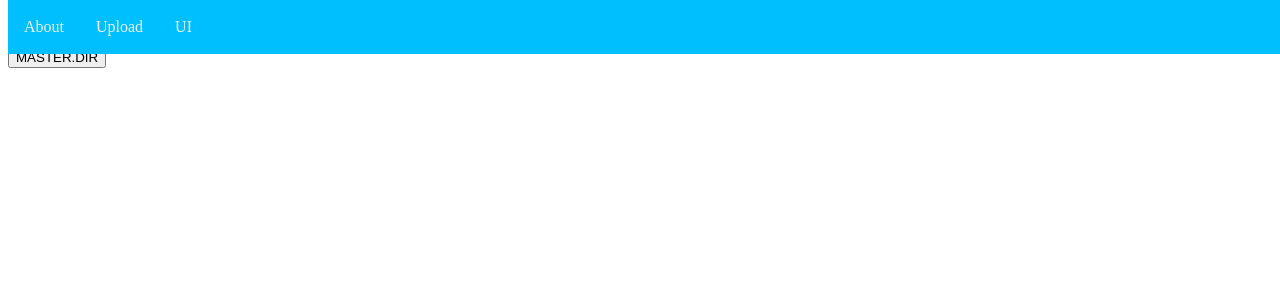
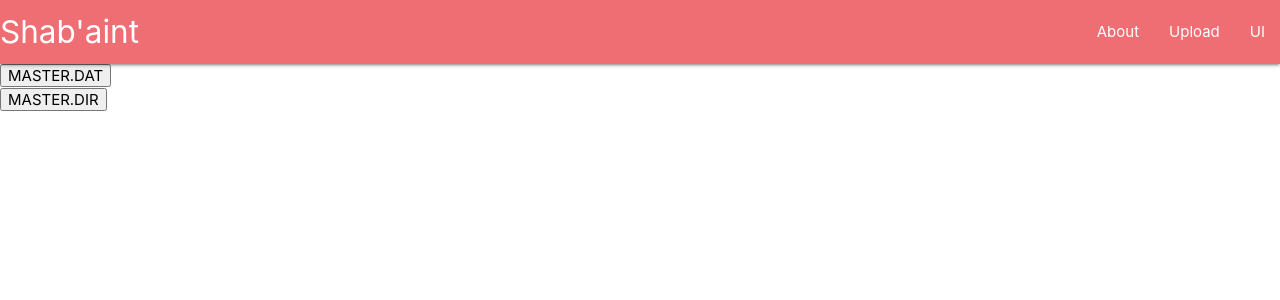
Before and after one commit to ShrekBoards/shrekboards.github.io, a Vue app: page /#/download in a window 1280 px wide. Shown: the top 300 px of the page. Built offline with nearby package versions, Linux system fonts and the light colour scheme.

Commit message:
Add materialize, unfinished

```diff
--- a/public/index.html
+++ b/public/index.html
@@ -5,6 +5,8 @@
     <meta http-equiv="X-UA-Compatible" content="IE=edge">
     <meta name="viewport" content="width=device-width,initial-scale=1.0">
     <link rel="icon" href="<%= BASE_URL %>favicon.ico">
+    <!--Let browser know website is optimized for mobile-->
+    <meta name="viewport" content="width=device-width, initial-scale=1.0"/>
     <title><%= htmlWebpackPlugin.options.title %></title>
   </head>
   <body>
--- a/src/components/Attack.vue
+++ b/src/components/Attack.vue
@@ -1,22 +1,37 @@
 <template>
     <div class="attack">
-        <button type="button" class="collapsible" v-on:click="expand">{{ a.name }}</button>
-        <div class="content">
+        <ul class="collapsible">
+          <li>
+            <div class="collapsible-header" v-on:click="expand"><i class="material-icons">keyboard_arrow_right</i>{{ a.name }}</div>
+            <div class="collapsible-body">
               <ul>
                 <!-- Create a form entry for every field in the attack. -->
                 <li v-for="field in Object.keys(a)" :key="field">
                     <div v-if="field !== 'name' && field !== 'hitboxes' && field !== 'projectile'">
-                        <div v-if="a[field] === true || a[field] === false">{{ field }}: <input v-model="a[field]" type="checkbox"/></div>
-                        <div v-else>{{ field }}: <input v-model.number="a[field]"/></div>
+                      <div v-if="a[field] === true || a[field] === false">
+                        <p>
+                          <input class="no-materialize" v-model="a[field]" type="checkbox"/>
+                          <span>{{ field }}:</span>
+                        </p>
+                      </div>
+                      <div v-else>
+                        {{ field }}:
+                        <div class="input-field inline">
+                          <input v-model.number="a[field]"/>
+                        </div>
+                      </div>
                     </div>
                 </li>
               </ul>
             </div>
+          </li>
+        </ul>
     </div>
 </template>
 
 <script lang="ts">
 import { defineComponent, reactive } from 'vue';
+import M from 'materialize-css';
 
 export default defineComponent({
   name: 'Attack',
@@ -25,34 +40,45 @@ export default defineComponent({
   },
   setup(props) {
       const a = reactive(props.attack);
-      return { a };
-  },
-  methods: {
-    expand: function(event: Event) {
+      function expand(event: Event) {
         /**
          * Onclick handler for expanding and closing an attack entry.
+         *
+         * Modified the arrow icon in the attack box to indicate if the box
+         * is expanded or not.
          *
          * Params:
          *   event: The onclick event passed from Vue.
          */
         const button = event.target as HTMLElement;
-        if (button !== null) {
-          button.classList.toggle("active");
-          const content = button.nextElementSibling as HTMLElement;
-          if (content !== null) {
-            if (content.style.display === "block") {
-              content.style.display = "none";
+        if (button !== null && button.children.length > 0) {
+          const currentIcon = button.children[0].innerHTML;
+          if (currentIcon === "keyboard_arrow_right") {
+            button.children[0].innerHTML = "keyboard_arrow_down";
           } else {
-              content.style.display = "block";
+            button.children[0].innerHTML = "keyboard_arrow_right";
+          }
+        } else if (button.innerHTML === "keyboard_arrow_right") {
+          button.innerHTML = "keyboard_arrow_down";
+        } else if (button.innerHTML === "keyboard_arrow_down") {
+          button.innerHTML = "keyboard_arrow_right";
         }
       }
-        }
-      }
+      return { a, expand };
+  },
+  mounted() {
+    const elems = document.querySelectorAll(".collapsible");
+    M.Collapsible.init(elems, {});
   },
 });
 </script>
 
 <style scoped>
+.no-materialize input {
+
+}
+
+/*
 .attack {
     padding-left: 280px;
     padding-top: 2px;
@@ -91,4 +117,5 @@ ul {
 li {
     padding: 5px;
 }
+*/
 </style>
--- a/src/components/Navbar.vue
+++ b/src/components/Navbar.vue
@@ -1,9 +1,16 @@
 <template>
-    <div class="nav">
-        <router-link to="/about">About</router-link>
-        <router-link to="/upload">Upload</router-link>
-        <router-link to="/ui/red">UI</router-link>
-        <router-view/>
+    <div class="nav navbar-fixed">
+        <nav>
+            <div class="nav-wrapper">
+                <a href="#" class="brand-logo">Shab'aint</a>
+                <ul id="nav-mobile" class="right hide-on-med-and-down">
+                    <li><router-link to="/about">About</router-link></li>
+                    <li><router-link to="/upload">Upload</router-link></li>
+                    <li><router-link to="/ui/red">UI</router-link></li>
+                    <li><router-view/></li>
+                </ul>
+            </div>
+        </nav>
     </div>
 </template>
 
@@ -14,22 +21,3 @@ export default defineComponent({
   name: 'Navbar',
 });
 </script>
-
-<style scoped>
-.nav {
-    width: 100%;
-    position: fixed;
-    background-color: deepskyblue;
-    top: 0;
-    overflow: hidden;
-}
-
-.nav a {
-    float: left;
-    display: block;
-    color: #f2f2f2;
-    text-align: center;
-    padding: 18px 16px;
-    text-decoration: none;
-}
-</style>
--- a/src/components/Sidebar.vue
+++ b/src/components/Sidebar.vue
@@ -1,18 +1,26 @@
 <template>
-    <div class="sidebar">
+    <div class="sidebar sidenav-fixed">
         <ul>
             <router-link v-for="character in characters" :key="character" :to="`/ui/${character}`">
-                <li>
-                    <img :src="`/icons/${character}.png`"/>
-                    {{ character }}
-                </li>
+                <div v-if="selected == character" class="active">
+                    <li>
+                        <img :src="`/icons/${character}.png`"/>
+                        {{ character }}
+                    </li>
+                </div>
+                <div v-else class="inactive">
+                    <li>
+                        <img :src="`/icons/${character}.png`"/>
+                        {{ character }}
+                    </li>
+                </div>
             </router-link>
         </ul>
     </div>
 </template>
 
 <script lang="ts">
-import { defineComponent, PropType, ref } from 'vue';
+import { defineComponent, PropType, readonly, ref } from 'vue';
 import { ShrekSuperSlamCharacterAttackCollection } from '@/types';
 
 export default defineComponent({
@@ -21,6 +29,10 @@ export default defineComponent({
     x: {
         required: true,
         type: Object as PropType<ShrekSuperSlamCharacterAttackCollection>,
+    },
+    selected: {
+        required: true,
+        type: String,
     }
   },
   setup(props) {
@@ -33,12 +45,19 @@ export default defineComponent({
 <style scoped>
 .sidebar {
     position: fixed;
-    width: 270px;
-    background-color: #EEE;
-    font-size: 18px;
-    overflow-y: scroll;
-    top: 54px;
-    bottom: 0;
+    height: 94vh;
+    width: 23vw;
+    overflow: hidden;
+    overflow-y: none;
+}
+
+.sidebar:hover {
+    overflow-y: auto;
+}
+
+.active {
+    background-color: #ee6e73;
+    color: white;
 }
 
 a {
@@ -62,7 +81,7 @@ li {
     padding: 5px;
 }
 
-li:hover {
+.inactive:hover {
     background-color: #CCC;
 }
 </style>
--- a/src/components/UploadForm.vue
+++ b/src/components/UploadForm.vue
@@ -1,16 +1,54 @@
 <template>
   <div class="upload">
     <form id="theform" v-on:submit.prevent="formsubmit">
+      <!--
+      <div class="file-field input-field">
+        <div class="btn">
+          <span>MASTER.DAT</span>
+          <input class="file-selector" type="file" id="masterdat" name="files[]" />
+        </div>
+      </div>
+      <div class="file-field input-field">
+        <div class="btn">
+          <span>MASTER.DIR</span>
+          <input class="file-selector" type="file" id="masterdir" name="files[]" />
+        </div>
+      </div>
+      -->
       <p>MASTER.DAT: <input class="file-selector" type="file" id="masterdat" name="files[]" /></p>
       <p>MASTER.DIR: <input class="file-selector" type="file" id="masterdir" name="files[]" /></p>
-      <input type="radio" id="gamecube" name="gameconsole" value=0>
-      <label for="console">Gamecube</label><br>
+      <p>
+        <label>
+          <input type="radio" id="gamecube" name="gameconsole" value=0 checked/>
+          <span>Gamecube</span>
+        </label>
+      </p>
+      <p>
+        <label>
+          <input type="radio" id="pc" name="gameconsole" value=1/>
+          <span>PC</span>
+        </label>
+      </p>
+      <p>
+        <label>
+          <input type="radio" id="ps2" name="gameconsole" value=2/>
+          <span>PS2</span>
+        </label>
+      </p>
+      <p>
+        <label>
+          <input type="radio" id="xbox" name="gameconsole" value=3/>
+          <span>Xbox</span>
+        </label>
+      </p>
+      <!--
       <input type="radio" id="pc" name="gameconsole" value=1>
       <label for="console">PC</label><br>
       <input type="radio" id="ps2" name="gameconsole" value=2>
       <label for="console">PS2</label><br>
       <input type="radio" id="xbox" name="gameconsole" value=3>
       <label for="console">Xbox</label><br>
+      -->
       <input type="submit">
     </form>
   </div>
@@ -73,9 +111,14 @@ export default defineComponent({
                     if (event.preventDefault)
                         event.preventDefault();
 
+                    // Get the first character alphabetically to navigate to
+                    const characterNames = Object.keys(attacks);
+                    characterNames.sort();
+
+                    // Navigate to the main UI
                     router.push({
                         name: "UI",
-                        params: { selectedCharacter: "red" }
+                        params: { selectedCharacter: characterNames[0] }
                     });
                 });
             }
--- a/src/main.ts
+++ b/src/main.ts
@@ -1,15 +1,11 @@
 import { createApp, ref, resolveDirective } from 'vue'
 import router from './router'
+import 'materialize-css/dist/css/materialize.min.css'
+import 'material-design-icons/iconfont/material-icons.css'
 
 import("@/wasm/pkg/index").then(s3wasm => {
     createApp({
         template: `
-        <div id="nav">
-            <router-link to="/">Home</router-link> |
-            <router-link to="/about">About</router-link> |
-            <router-link to="/upload">Upload</router-link> |
-            <router-link to="/ui/red">UI</router-link>
-        </div>
         <router-view/>
         `,
         provide: {
--- a/src/views/Ui.vue
+++ b/src/views/Ui.vue
@@ -1,9 +1,16 @@
 <template>
     <div class="ui">
         <Navbar/>
-        <Sidebar :x="attacks"/>
-        <Attack v-for="a in attacks[selectedCharacter]" :key="a" :attack="a"/>
-        <SaveButton/>
+        <div class="row">
+          <div class="col s3">
+            <Sidebar :x="attacks" :selected="selectedCharacter"/>
+          </div>
+          <div class="col s9">
+            <h4>{{ selectedCharacter }}</h4>
+            <Attack v-for="a in attacks[selectedCharacter]" :key="a" :attack="a"/>
+            <SaveButton/>
+          </div>
+        </div>
     </div>
 </template>
 
@@ -37,3 +44,9 @@ export default defineComponent({
   }
 });
 </script>
+
+<style scoped>
+.ui {
+  height: 100%;
+}
+</style>
```
Also changed, not shown: package.json (+6 -1 lines), 2 other files (tests, documents, lock files or other folders). Lines whose indentation alone changed are shown as unchanged.
